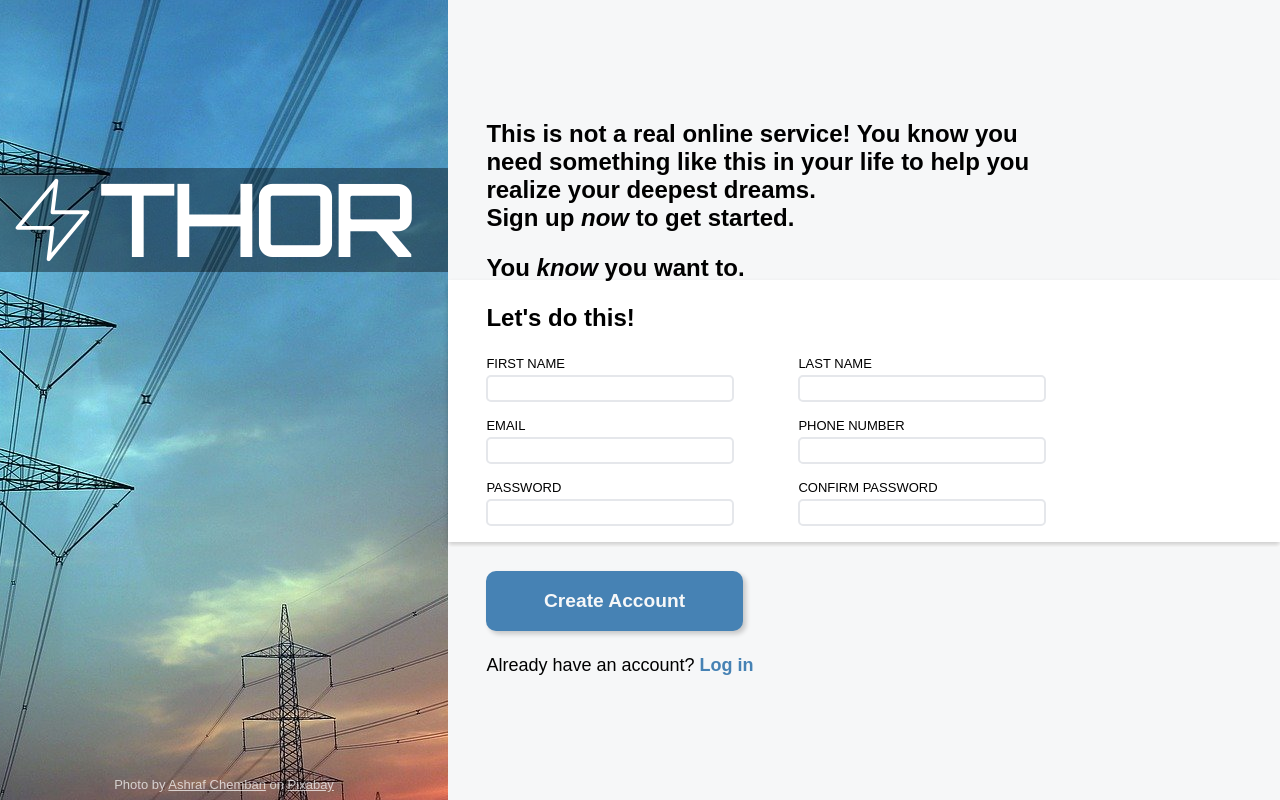
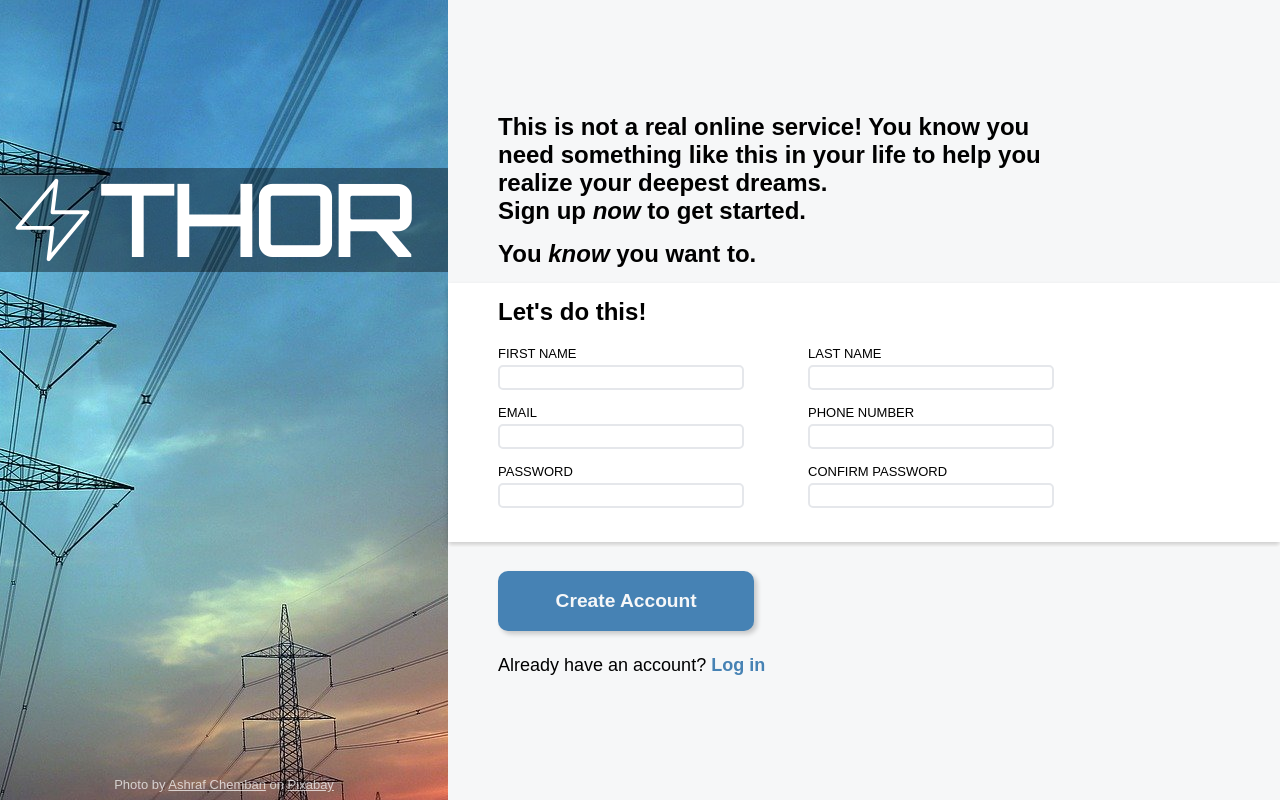
Before and after one commit to Goik28/Odin-SignUpForm, a plain HTML site: page index.html in a window 1280 px wide. Drawn offline with Linux system fonts and the light colour scheme.

Commit message:
Fixes clipping bugs in lower resolutions
Changes some paddings and margin values to absolute units.
Fixes clipping of the upper container on lower height dispositives.
Improves the display of the error message to no push other elements.

```diff
--- a/style.css
+++ b/style.css
@@ -1,4 +1,9 @@
 @import url('https://fonts.googleapis.com/css2?family=Orbitron&display=swap');
+
+*{
+    margin: 0px;
+    padding: 0px;
+}
 
 body{
     display: flex;
@@ -16,23 +21,19 @@ body{
 
 .topRightPanel{
     background-color: #f6f7f8;
-    height: 35vh;
-    padding-left: 3vw;
-    padding-right: 10vw;
-}
-
-p{
-    margin: 0px;
-    padding: 0px;
+    height: 35%;
+    padding: 15px 10vw 15px 50px;
+    display: flex;
+    flex-direction: column;
+    justify-content: flex-end;
 }
 
 .topRightPanel > h2 > p:last-child{
-    padding-top: 4%;
+    padding-top: 15px;
 }
 
 h2{
     width: 85%;
-    padding-top: 15%;
 }
 
 span{
@@ -40,11 +41,10 @@ span{
 }
 
 .midRightPanel{
-    height: 30vh;
+    height: 30%;
     font-size: x-large;
     font-weight: bold;
-    padding-left: 3vw;
-    padding-top: 3vh;
+    padding: 15px 0 15px 50px;
     margin-bottom: 5px;
     box-shadow: 0px 3px 5px 0px rgba(0, 0, 0, 0.2);
 }
@@ -52,7 +52,7 @@ span{
 .formOrganizer{
     display: flex;
     gap: 5vw;
-    padding-top: 3vh;
+    padding-top: 20px;
     font-size: small;
     font-weight: 500;
     font-family: Arial, Helvetica, sans-serif;
@@ -65,7 +65,7 @@ span{
 }
 
 input:nth-child(even){
-    margin-bottom: 2vh;
+    margin-bottom: 15px;
 }
 
 label:nth-child(odd){
@@ -85,6 +85,10 @@ input:focus{
     box-shadow: 3px 3px 5px rgba(0,0,0,0.2);
 }
 
+#confirmPass{
+    margin-bottom: 18.2px;
+}
+
 .error:invalid{
     border-color: red;
 }
@@ -97,7 +101,7 @@ input:focus{
     display: none;
     color: red;
     font-size: small;
-    margin-top: -1.8vh;
+    margin-top: -15px;
 }
 
 input:invalid ~ .errorMessage{
@@ -109,8 +113,8 @@ input:invalid ~ .errorMessage{
     flex-direction: column;
     align-items: flex-start;
     background-color: #f6f7f8;
-    height: 35vh;
-    padding-left: 3vw;
+    height: 35%;
+    padding-left: 50px;
 }
 
 .botRightPanel > button{
```
